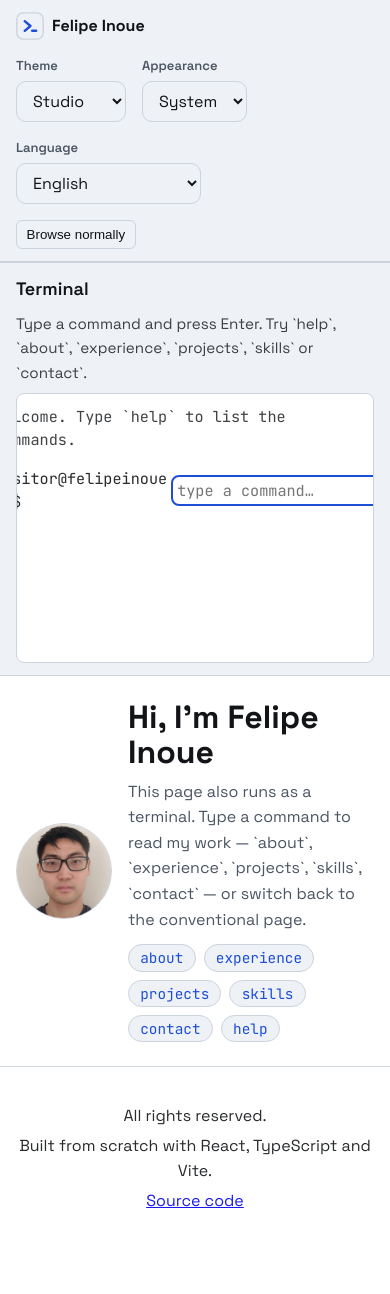
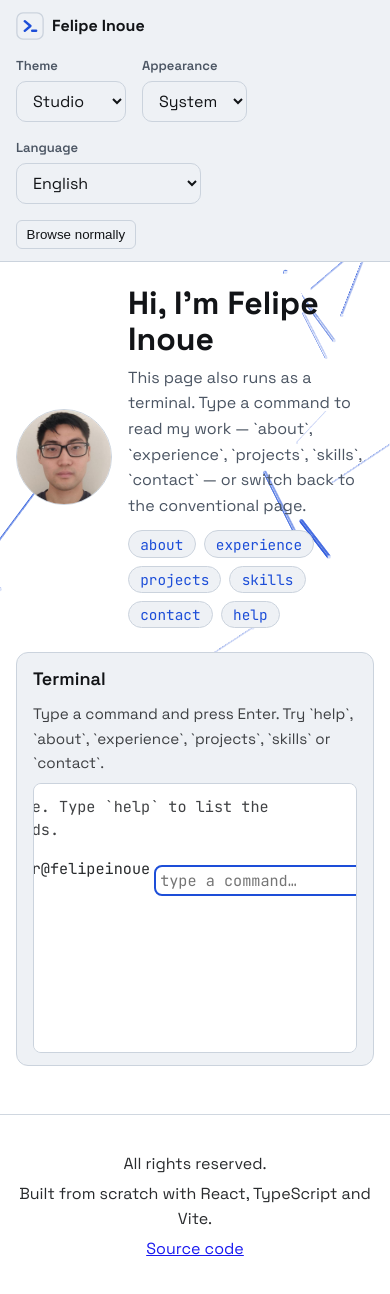
Before and after one commit to fiwon123/fiwon123.github.io, a React (Vite) app: page / in a window 390 px wide. Shown: the top 1294 px of the page. Before the commit the page ends 1250 px from the top, so only its background shows below. Built offline with nearby package versions, Linux system fonts and the light colour scheme.

Commit message:
feat: two-column terminal with the identity on welcome and about (#40)

```diff
--- a/src/App.tsx
+++ b/src/App.tsx
@@ -75,7 +75,7 @@ function App() {
       {/* Behind everything: the layer is fixed at z-index -1 and aria-hidden. */}
       <ParticleBackground />
       <Header view={view} onToggleView={toggleView} />
-      <main id="content" className={terminal ? 'terminal-shell' : undefined}>
+      <main id="content">
         {terminal ? (
           <TerminalMode />
         ) : (
--- a/src/index.css
+++ b/src/index.css
@@ -78,11 +78,3 @@ main {
   margin: 0 auto;
   padding: 0 var(--space-4) var(--space-12);
 }
-
-/* Terminal mode is full-bleed: the sticky console band spans the viewport while
-   the welcome and the section below it centre themselves. The reading column
-   (and its padding) is applied by those blocks, not here. */
-main.terminal-shell {
-  max-width: none;
-  padding: 0;
-}
--- a/src/terminal/Terminal.module.css
+++ b/src/terminal/Terminal.module.css
@@ -1,17 +1,13 @@
 .terminal {
-  /* A compact band pinned below the header: short enough to leave room for the
-     section below, tall enough to read a few answers. */
-  position: sticky;
-  top: 0;
-  z-index: 5;
-  border-top: 1px solid var(--color-border);
-  border-bottom: 1px solid var(--color-border);
+  /* A card in its own column, not a full-width band: the shell owns the column
+     and its stickiness, so the console only has to look like one surface. */
+  border: 1px solid var(--color-border);
+  border-radius: 12px;
   background: var(--color-surface);
+  overflow: hidden;
 }
 
 .inner {
-  max-width: 960px;
-  margin: 0 auto;
   padding: 0.75rem 1rem;
   width: 100%;
   display: flex;
@@ -162,13 +158,9 @@
   }
 }
 
-/* On a phone the on-screen keyboard already eats the viewport, so a pinned
-   console is unusable: let it scroll away and give the section the room. */
-@media (max-width: 47.99rem) {
-  .terminal {
-    position: static;
-  }
-
+/* On a phone the on-screen keyboard already eats the viewport, so the console
+   keeps a shorter screen and leaves the reading column the room. */
+@media (max-width: 60rem) {
   .screen {
     height: clamp(12rem, 32vh, 18rem);
   }
--- a/src/terminal/TerminalContent.module.css
+++ b/src/terminal/TerminalContent.module.css
@@ -1,12 +1,15 @@
 .content {
-  background: var(--color-bg);
+  min-width: 0;
 }
 
-/* Matches the console above it, so the two read as one surface. */
+/* The reading column already carries the page gutter, so a section's own side
+   padding would double it and push the section out of line with the identity
+   that sits beside it in the welcome and the about state. */
+.content > section {
+  padding-inline: 0;
+}
+
 .identity {
-  max-width: 960px;
-  margin: 0 auto;
-  padding: var(--space-8) var(--space-4);
   display: flex;
   flex-wrap: wrap;
   align-items: center;
@@ -73,8 +76,16 @@
   outline-offset: 2px;
 }
 
-@media (max-width: 40rem) {
-  .identity {
-    padding: var(--space-6) var(--space-4);
-  }
+/* The greeting stays in the document for a section that does not show the
+   identity, so the page keeps exactly one `h1` in every state. */
+.srOnly {
+  position: absolute;
+  width: 1px;
+  height: 1px;
+  padding: 0;
+  margin: -1px;
+  overflow: hidden;
+  clip-path: inset(50%);
+  white-space: nowrap;
+  border: 0;
 }
--- a/src/terminal/TerminalContent.tsx
+++ b/src/terminal/TerminalContent.tsx
@@ -13,7 +13,7 @@ import styles from './TerminalContent.module.css'
  */
 const COMMANDS = ['about', 'experience', 'projects', 'skills', 'contact', 'help'] as const
 
-/** The section a navigation command opened, rendered in the content area. */
+/** The section a navigation command opened, rendered in the reading column. */
 function ActiveSection({ id }: { id: SectionId }) {
   switch (id) {
     case 'about':
@@ -30,14 +30,14 @@ function ActiveSection({ id }: { id: SectionId }) {
 }
 
 /**
- * What sits below the console.
+ * The reading column beside the console.
  *
- * The identity — the photo and the name — is the page's one `h1` and its `#top`
- * anchor, so it stays in every state; a navigation command swaps only the content
- * under it. With no command run yet that content is the welcome (the introduction
- * and the command chips); a command replaces it with the section it names, and
- * `clear` brings the welcome back. Keeping the identity put is what keeps the
- * name and photo with the about text rather than vanishing with the welcome.
+ * The identity — the photo and the name — is the page's one `h1`, so it belongs
+ * where the person is introduced: the welcome and the `about` section. Every
+ * other section keeps a screen-reader-only copy of the heading, so the page
+ * still has exactly one `h1` and one `#top` anchor in every state. A command
+ * replaces the welcome's introduction and chips with the section it names, and
+ * `clear` brings the welcome back.
  *
  * The chips run the same `run` the console's input does, so their output lands in
  * the shared scrollback.
@@ -47,8 +47,11 @@ export function TerminalContent() {
   const { activeSection, run } = useTerminal()
   const titleId = useId()
 
+  const showIdentity = activeSection === null || activeSection === 'about'
+
   return (
     <section id="top" tabIndex={-1} className={styles.content} aria-labelledby={titleId}>
+      {showIdentity ? (
         <div className={styles.identity}>
           <img
             className={styles.avatar}
@@ -78,6 +81,11 @@ export function TerminalContent() {
             )}
           </div>
         </div>
+      ) : (
+        <h1 className={styles.srOnly} id={titleId}>
+          {t.hero.greeting}
+        </h1>
+      )}
       {activeSection !== null && <ActiveSection id={activeSection} />}
     </section>
   )
--- /dev/null
+++ b/src/terminal/TerminalMode.module.css
@@ -0,0 +1,38 @@
+/* Terminal mode reads as two columns: what a command shows on the left, the
+   console that drives it on the right. The console is sticky so it stays in
+   reach while a long section scrolls beside it. */
+.shell {
+  padding-top: var(--space-6);
+  display: grid;
+  grid-template-columns: minmax(0, 1fr) minmax(0, 24rem);
+  grid-template-areas: 'reading console';
+  gap: var(--space-6);
+  align-items: start;
+}
+
+.reading {
+  grid-area: reading;
+  min-width: 0;
+}
+
+.console {
+  grid-area: console;
+  position: sticky;
+  top: var(--space-4);
+}
+
+/* On a narrow screen the columns stack, and the content comes first: the answer
+   a command produced should not sit below the console that produced it. The
+   console stops being pinned — a sticky band over a phone viewport is unusable. */
+@media (max-width: 60rem) {
+  .shell {
+    grid-template-columns: minmax(0, 1fr);
+    grid-template-areas:
+      'reading'
+      'console';
+  }
+
+  .console {
+    position: static;
+  }
+}
--- a/src/terminal/TerminalMode.tsx
+++ b/src/terminal/TerminalMode.tsx
@@ -2,19 +2,27 @@ import { Terminal } from './Terminal'
 import { TerminalContent } from './TerminalContent'
 import { TerminalProvider } from './TerminalProvider'
 
+import styles from './TerminalMode.module.css'
+
 /**
- * Terminal mode: a compact, sticky console over the content area a command names.
+ * Terminal mode: a compact console beside the content it drives.
  *
- * The console and the content share one provider, so a command run from either
- * the input line or the welcome's chips lands in the same scrollback and opens
- * the same section. The content area keeps the photo and the name (and with them
- * the page's one `h1` and its `#top` anchor) in every state.
+ * The console sits in its own column (to the right on a wide screen, below the
+ * content on a narrow one) so it never covers what a command shows. Console and
+ * content share one provider, so a command run from either the input line or the
+ * welcome's chips lands in the same scrollback and opens the same section.
  */
 export function TerminalMode() {
   return (
     <TerminalProvider>
-      <Terminal autoFocus />
-      <TerminalContent />
+      <div className={styles.shell}>
+        <div className={styles.reading}>
+          <TerminalContent />
+        </div>
+        <div className={styles.console}>
+          <Terminal autoFocus />
+        </div>
+      </div>
     </TerminalProvider>
   )
 }
```
Also changed, not shown: 1 other file (tests, documents, lock files or other folders). Lines whose indentation alone changed are shown as unchanged.
